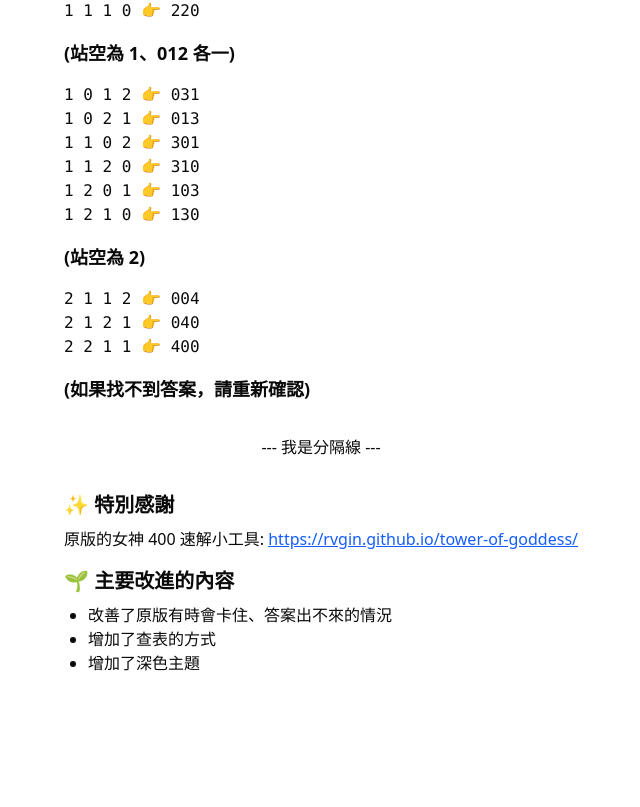
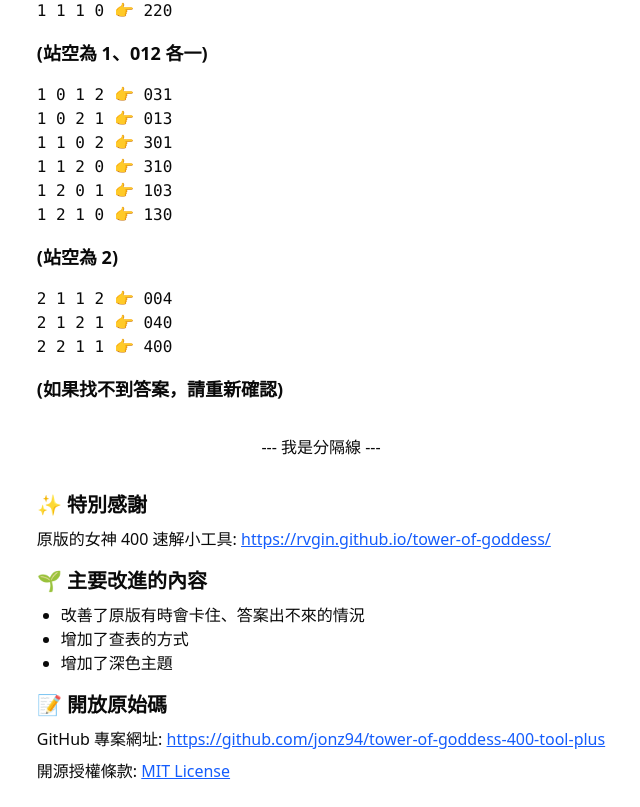
Before and after one commit to jonz94/artale-tower-of-goddess-400-tool-plus, a Next.js app: page / in a window 1280 px wide. Shown: the part 915-1722 px from the top of the page, without its empty margins (319-959 px from the left). Before the commit the page ends 1614 px from the top, so only its background shows below. Built offline with nearby package versions, Linux system fonts and the light colour scheme.

Commit message:
feat: add open source section

```diff
--- a/app/page.tsx
+++ b/app/page.tsx
@@ -189,6 +189,30 @@ export default function Home() {
               <li>增加了深色主題</li>
             </ul>
           </div>
+
+          <div className="flex flex-col gap-y-2">
+            <h2 className="text-xl font-bold">📝 開放原始碼</h2>
+            <p>
+              <span>GitHub 專案網址: </span>
+              <Link
+                href="https://github.com/jonz94/tower-of-goddess-400-tool-plus"
+                prefetch={false}
+                className="text-blue-600 underline"
+              >
+                https://github.com/jonz94/tower-of-goddess-400-tool-plus
+              </Link>
+            </p>
+            <p>
+              <span>開源授權條款: </span>
+              <Link
+                href="https://github.com/jonz94/tower-of-goddess-400-tool-plus/blob/main/LICENSE"
+                prefetch={false}
+                className="text-blue-600 underline"
+              >
+                MIT License
+              </Link>
+            </p>
+          </div>
         </div>
       </div>
     </div>
```
